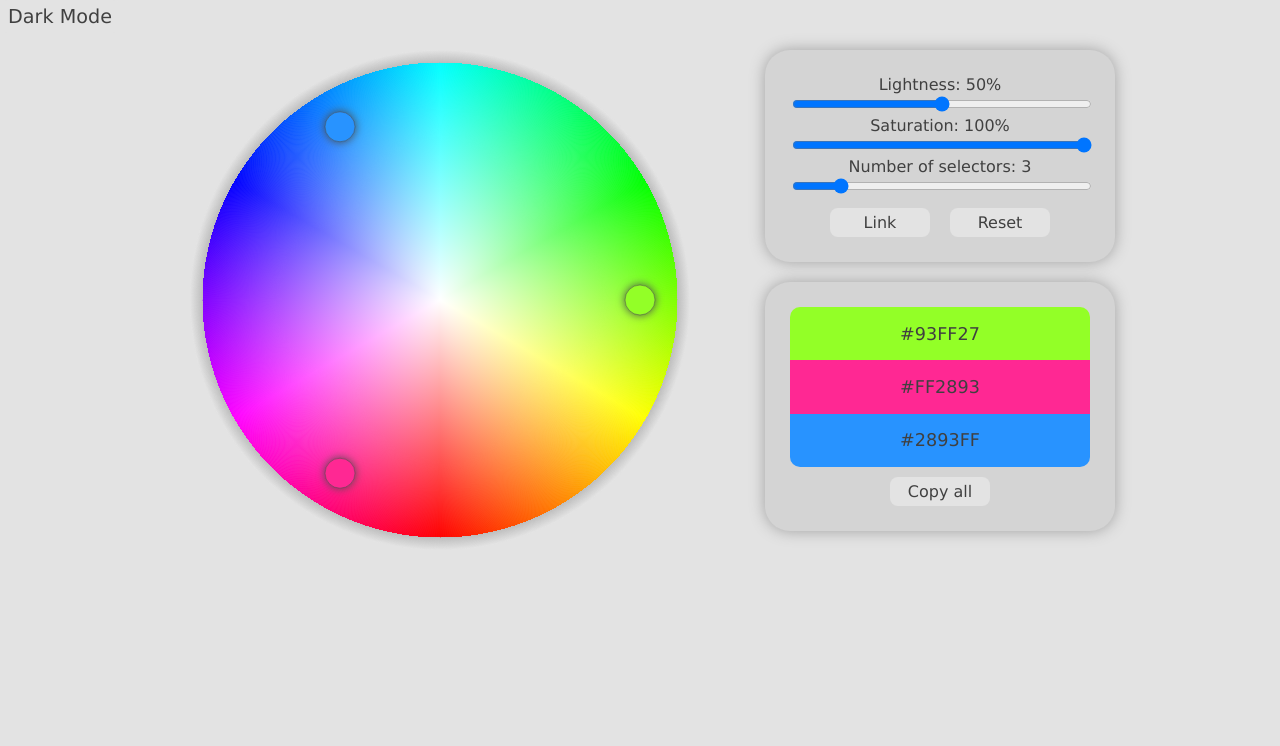
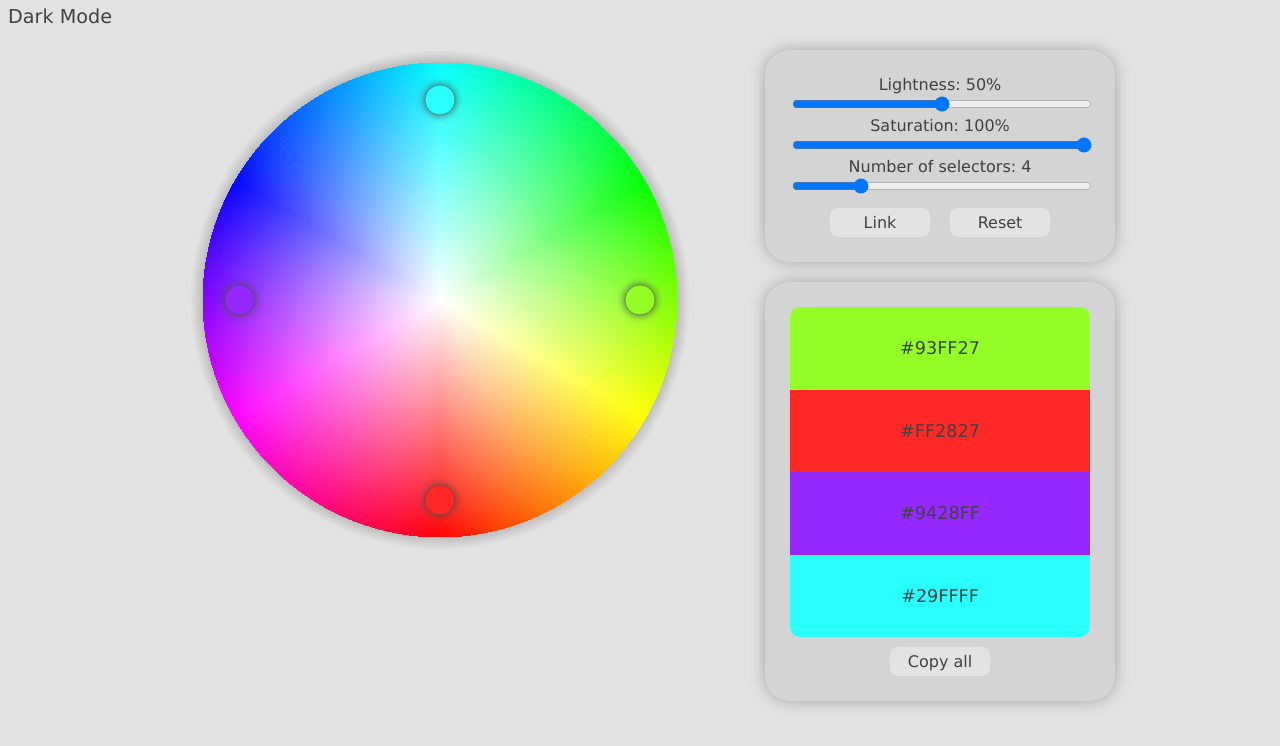
Before and after one commit to ymurenko/color-builder, a React (Create React App) app: page / in a window 1280 px wide. Shown: the top 746 px of the page. Built offline with nearby package versions, Linux system fonts and the light colour scheme.

Commit message:
refactor color blocks into new component

```diff
--- a/src/components/ColorPicker/ColorPicker.js
+++ b/src/components/ColorPicker/ColorPicker.js
@@ -8,10 +8,10 @@ import { connect } from "react-redux";
 
 const ColorPicker_ = props => {
   const colorContainer = useRef(null);
-
+  /*
   const copyAllColors = () => {
     copy(props.colors);
-  };
+  };*/
 
   return (
     <div className={`color-picker-container ${props.darkMode ? "dark" : ""}`}>
@@ -24,7 +24,7 @@ const ColorPicker_ = props => {
             <button
               className={`button ${props.darkMode ? "dark" : ""}`}
               type="button"
-              onClick={() => { copyAllColors(); }}
+              onClick={() => { /*copyAllColors(); */}}
             >
               Copy all
             </button>
@@ -42,7 +42,7 @@ function mapStateToProps(state) {
     selectorCount: state.actionReducer.SELECTOR_COUNT,
     linked: state.actionReducer.LINKED,
     darkMode: state.actionReducer.DARK_MODE,
-    colors: state.actionReducer.COLORS
+   // colors: state.actionReducer.COLORS
   };
 }
 
--- a/src/components/ColorWheel/ColorWheel.js
+++ b/src/components/ColorWheel/ColorWheel.js
@@ -12,6 +12,7 @@ const ColorWheel_ = props => {
     canvasContext.clearRect(0, 0, 500, 500);
     for (var i = 0; i < 3600; i += 1) {
       let value = i / 10;
+      canvasContext.beginPath();
       let gradient = canvasContext.createLinearGradient(
         250,
         250,
@@ -25,7 +26,7 @@ const ColorWheel_ = props => {
       gradient.addColorStop("1", `${ props.darkMode ? '#333333': '#e3e3e3'}`);
 
       canvasContext.strokeStyle = gradient;
-      canvasContext.beginPath();
+
       canvasContext.moveTo(250, 250);
       canvasContext.lineTo(xLUT.default[value], yLUT.default[value]);
       canvasContext.stroke();
--- a/src/components/Controls/Controls.js
+++ b/src/components/Controls/Controls.js
@@ -88,7 +88,6 @@ function mapStateToProps(state) {
       selectorCount: state.actionReducer.SELECTOR_COUNT,
       linked: state.actionReducer.LINKED,
       darkMode: state.actionReducer.DARK_MODE,
-      colors: state.actionReducer.COLORS
     };
   }
 
--- /dev/null
+++ b/src/components/Palette/ColorBlock.js
@@ -0,0 +1,49 @@
+import React, { useLayoutEffect, useState, useRef } from "react";
+import { connect } from "react-redux";
+import copy from "copy-to-clipboard";
+
+const ColorBlock_ = (props) => {
+  const displayCopyPrompt = event => {
+    let color = event.target.value;
+    event.target.value = "Click to copy";
+    event.target.addEventListener(
+      "mouseleave",
+      event => {
+        event.target.value = color;
+      },
+      { once: true }
+    );
+    event.target.addEventListener(
+      "click",
+      () => {
+        copy(color);
+      },
+      { once: true }
+    );
+  };
+  return (
+    <input
+      type="button"
+      className="color-block"
+      style={{
+        height: 330 / props.selectorCount,
+        color: props.lightness < 50 ? "#bdbdbd" : "#404040",
+        backgroundColor: props.color
+
+      }}
+      value={props.color}
+      onMouseEnter={e => displayCopyPrompt(e)}
+    />
+  );
+};
+
+function mapStateToProps(state) {
+    return {
+      lightness: state.actionReducer.LIGHTNESS,
+      selectorCount: state.actionReducer.SELECTOR_COUNT
+    };
+  }
+
+  const ColorBlock = connect(mapStateToProps)(ColorBlock_);
+
+  export default ColorBlock;
--- a/src/components/Palette/Palette.js
+++ b/src/components/Palette/Palette.js
@@ -1,5 +1,6 @@
-import React, { useEffect, useState, useRef } from "react";
+import React, { useLayoutEffect, useState, useRef } from "react";
 import { connect } from "react-redux";
+import ColorBlock from "./ColorBlock"
 import copy from "copy-to-clipboard";
 
 const Palette_ = props => {
@@ -25,6 +26,7 @@ const Palette_ = props => {
   };
 
   const createColorBlocks = () => {
+    console.log("sdfs")
     let colorArray = [];
     for (let i = 0; i < props.selectorCount; i++) {
       colorArray.push(
@@ -43,8 +45,8 @@ const Palette_ = props => {
     return colorArray;
   };
   /*
-  useEffect(() =>{
-    let colorBlockRefs = colorContainer.current.children;
+  useLayoutEffect(() =>{
+    let colorBlockRefs = props.paletteRef.current.children;
     for (let i = 0; i < props.selectorCount; i++) {
       colorBlockRefs[i].style.backgroundColor = props.colors[i];
       colorBlockRefs[i].style.color =
@@ -55,9 +57,13 @@ const Palette_ = props => {
     }
   },[props.colors])
   */
+const renderColorBlocks = props.colors.map((color, i) => (
+  <ColorBlock color={color} key={i} />
+))
+
   return (
     <div className="colors-container" ref={props.paletteRef}>
-      {createColorBlocks()}
+      {renderColorBlocks}
     </div>
   );
 };
--- a/src/components/Selectors/Selectors.js
+++ b/src/components/Selectors/Selectors.js
@@ -6,7 +6,6 @@ import { storeColor } from "../../redux/actions/actions";
 const Selectors_ = props => {
   const svg = useRef(null);
   let { colorsContainer, canvas } = props;
-
 
   let circleRefs = null;
   let circleCoordinates = [];
@@ -27,13 +26,18 @@ const Selectors_ = props => {
     } else {
       circleRefs[key].style.stroke = "#4d4d4d";
     }
-    props.storeColor(pixelColor, key)
-   colorBlockRefs[key].style.backgroundColor = pixelColor;
+
+    props.storeColor(pixelColor, key);
+    /*
+
+    //set palette colors directly for performance:
+    colorBlockRefs[key].style.backgroundColor = pixelColor;
     colorBlockRefs[key].style.color =
       props.lightness < 50 ? "#d4d4d4" : "#404040";
-    colorBlockRefs[key].style.height =
-      20 + 100 / props.selectorCount;
+    colorBlockRefs[key].style.height = 20 + 100 / props.selectorCount;
     colorBlockRefs[key].value = pixelColor;
+
+    */
   };
 
   const createCircles = () => {
--- a/src/redux/reducers/reducers.js
+++ b/src/redux/reducers/reducers.js
@@ -4,7 +4,7 @@ const initialState = {
   COLORS: ['#FFF','#FFF','#FFF'],
   LIGHTNESS: 50,
   SATURATION: 100,
-  SELECTOR_COUNT: 3,
+  SELECTOR_COUNT: 4,
   LINKED: false,
   DARK_MODE: false,
   RESET: 0 //for comp. rerender if init state doesnt change a prop
```
